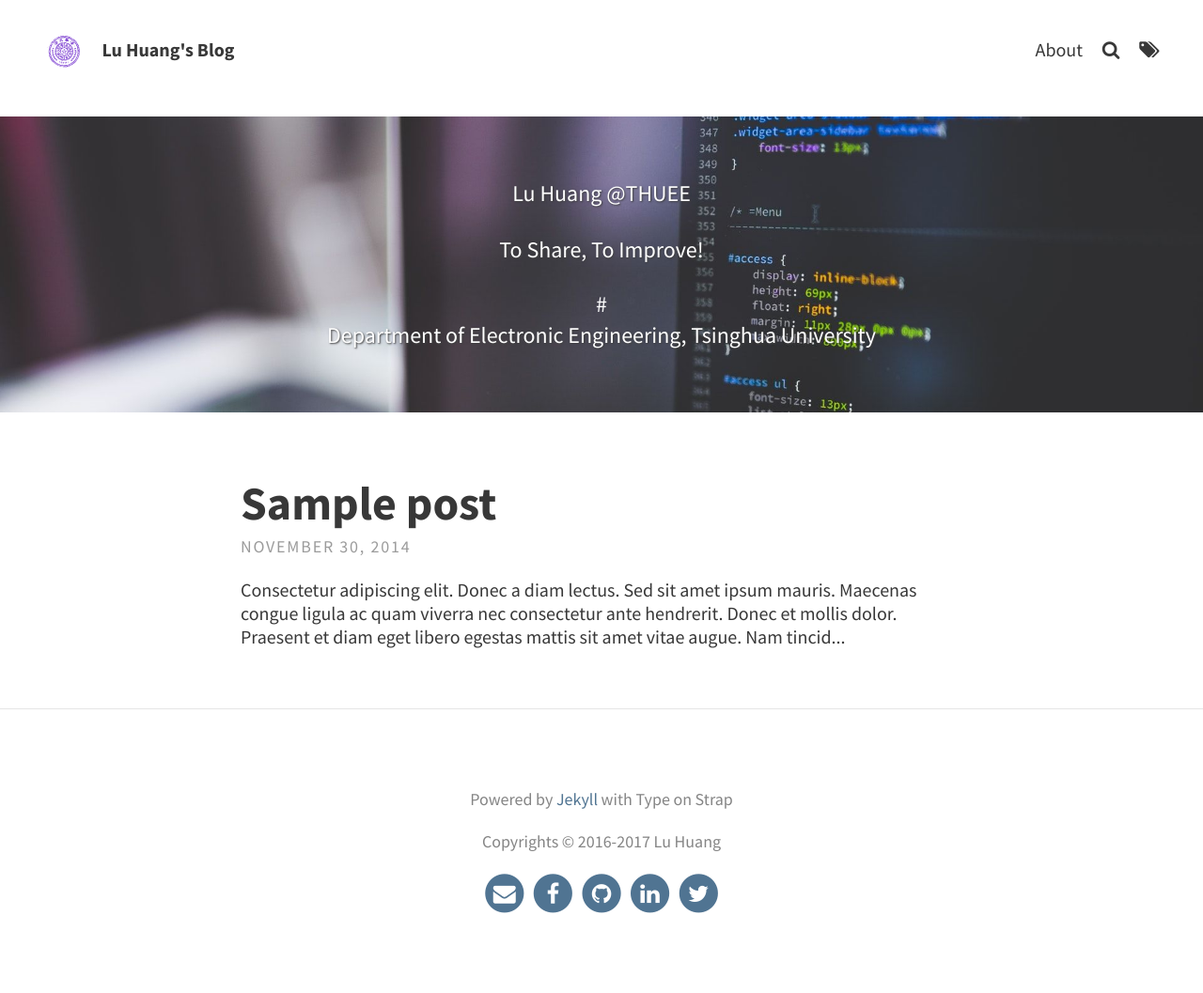
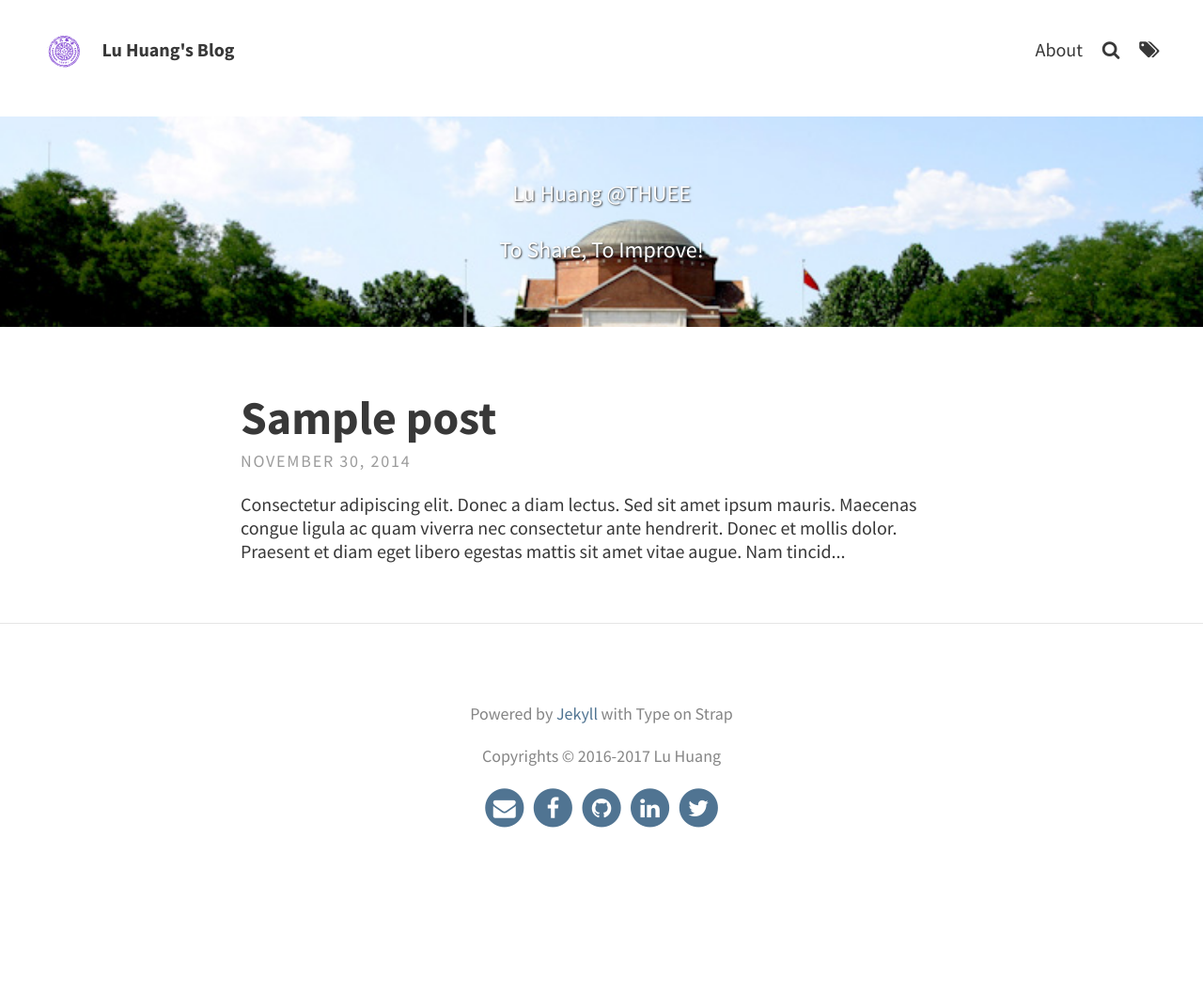
Before and after one commit to hlthu/hlthu.github.io, a Jekyll site: the page built from index.html, in a window 1280 px wide. Shown: the whole page at 94% size. Built offline with Jekyll 4.4.1, drawn with Linux system fonts in a browser that asks for light colours; the list of posts is cut into pages by our own code; after the commit the page ends 966 px from its top, so only the background shows below that.

Commit message:
add th.jpg

```diff
--- a/_config.yml
+++ b/_config.yml
@@ -15,8 +15,7 @@ theme_settings:
   header_text: > #two or three lines to describe your site
      <p>Lu Huang @THUEE</p>
      <p>To Share, To Improve!</p>
-     #<p>Department of Electronic Engineering, Tsinghua University</p>
-  header_text_feature_image: assets/img/pexels/computer.jpeg
+  header_text_feature_image: assets/img/thu.jpg
   footer_text: >
    <p>
    Powered by <a href="https://jekyllrb.com/">Jekyll</a> with Type on Strap
```
Also changed, not shown: assets/img/thu.jpg (added).
